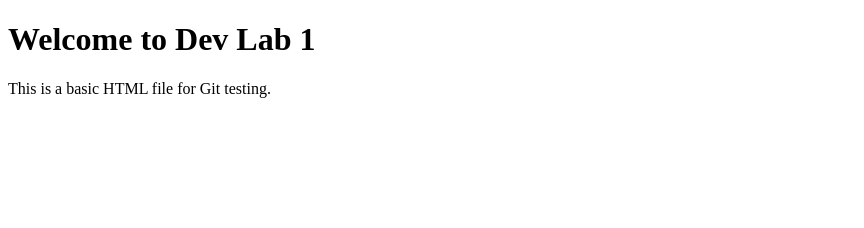
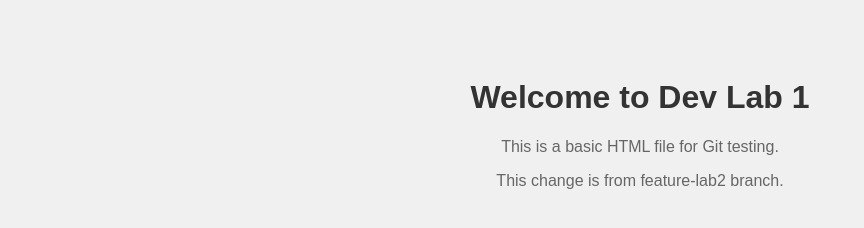
Before and after one commit to gangz-bot/dev_lab1, a plain HTML site: page index.html in a window 1280 px wide. Shown: the whole page, without its empty margins (0-864 px from the left). Drawn offline with Linux system fonts and the light colour scheme.

Commit message:
Add style.css and modify index.html for Lab 2

```diff
--- a/index.html
+++ b/index.html
@@ -2,9 +2,11 @@
 <html>
 <head>
     <title>Dev Lab 1</title>
+    <link rel="stylesheet" href="style.css">
 </head>
 <body>
     <h1>Welcome to Dev Lab 1</h1>
     <p>This is a basic HTML file for Git testing.</p>
+    <p>This change is from feature-lab2 branch.</p>
 </body>
 </html>
--- /dev/null
+++ b/style.css
@@ -0,0 +1,14 @@
+body {
+    background-color: #f0f0f0;
+    font-family: Arial, sans-serif;
+    text-align: center;
+    padding-top: 50px;
+}
+
+h1 {
+    color: #333;
+}
+
+p {
+    color: #666;
+}
```
